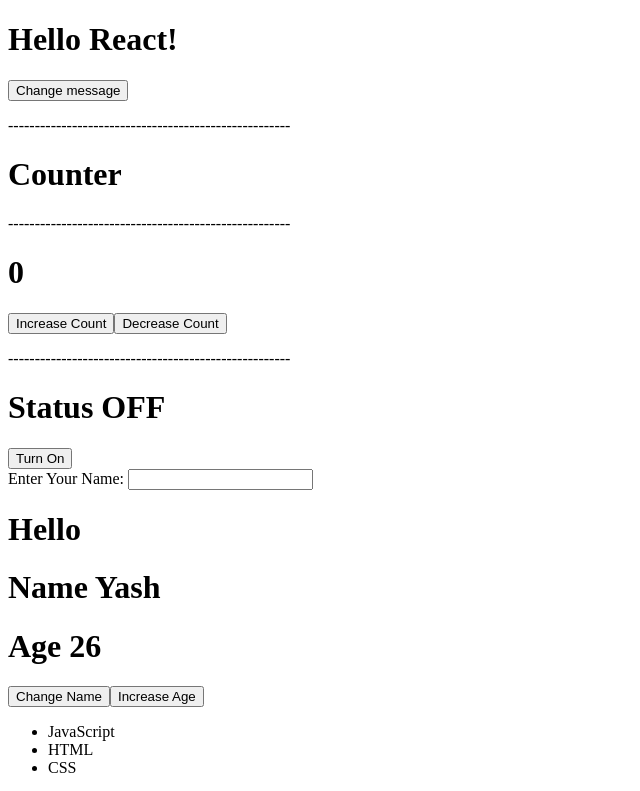
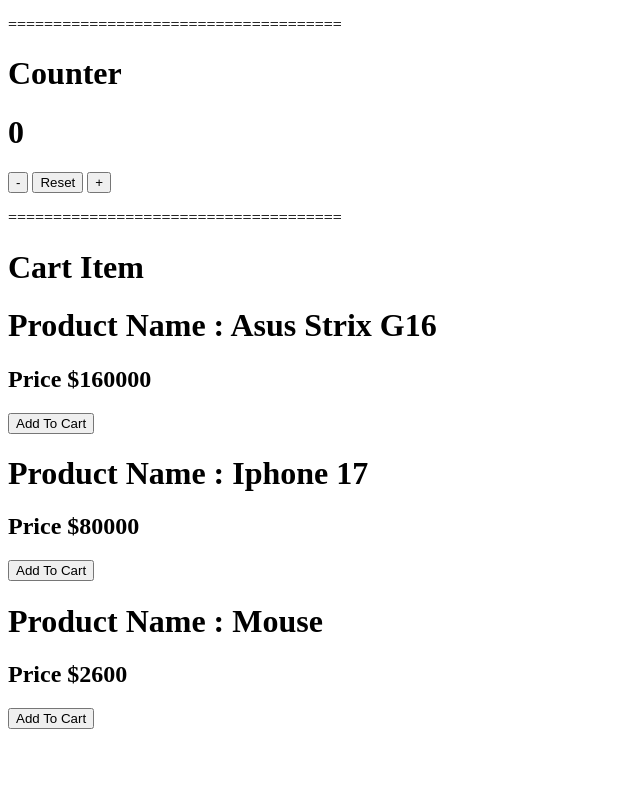
Before and after one commit to Yash-Terekar/Master-React-Js, a React (Vite) app: page / in a window 1280 px wide. Shown: the top 791 px of the page, without its empty margins (0-640 px from the left). Built offline with nearby package versions, Linux system fonts and the light colour scheme.

Commit message:
Counter App using State

```diff
--- a/src/App.jsx
+++ b/src/App.jsx
@@ -11,14 +11,14 @@
 const App = () => {
   return (
     <div>
-      <Message />
+      {/* <Message />
       <Counter />
       <Toggle />
       <NameInput />
       <UserProfile />
       <Skills />
-      <Counter />
-      {/* <CounterApp /> */}
+      <Counter /> */}
+      <CounterApp />
       {/* <ProfileToggle /> */}
       <Shop />
     </div>
--- a/src/fundamentals/state/challenges/01-counter-app/CounterApp.jsx
+++ b/src/fundamentals/state/challenges/01-counter-app/CounterApp.jsx
@@ -13,13 +13,13 @@
   };
   return (
     <div>
-      <p>==============================================</p>
+      <p>=====================================</p>
       <h1>Counter</h1>
       <h1>{count}</h1>
       <button onClick={decrement}>-</button>{" "}
       <button onClick={reset}>Reset</button>{" "}
       <button onClick={increment}>+</button>
-      <p>==============================================</p>
+      <p>=====================================</p>
     </div>
   );
 };
```
